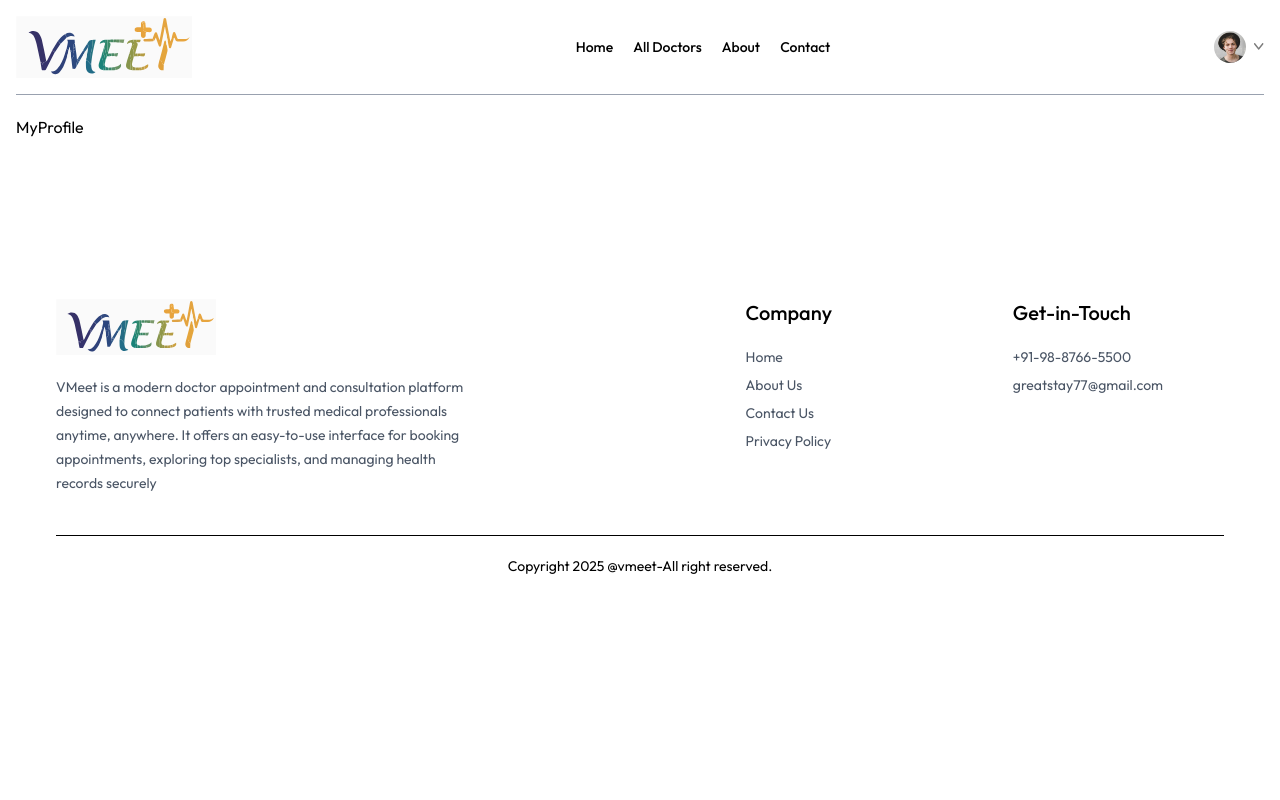
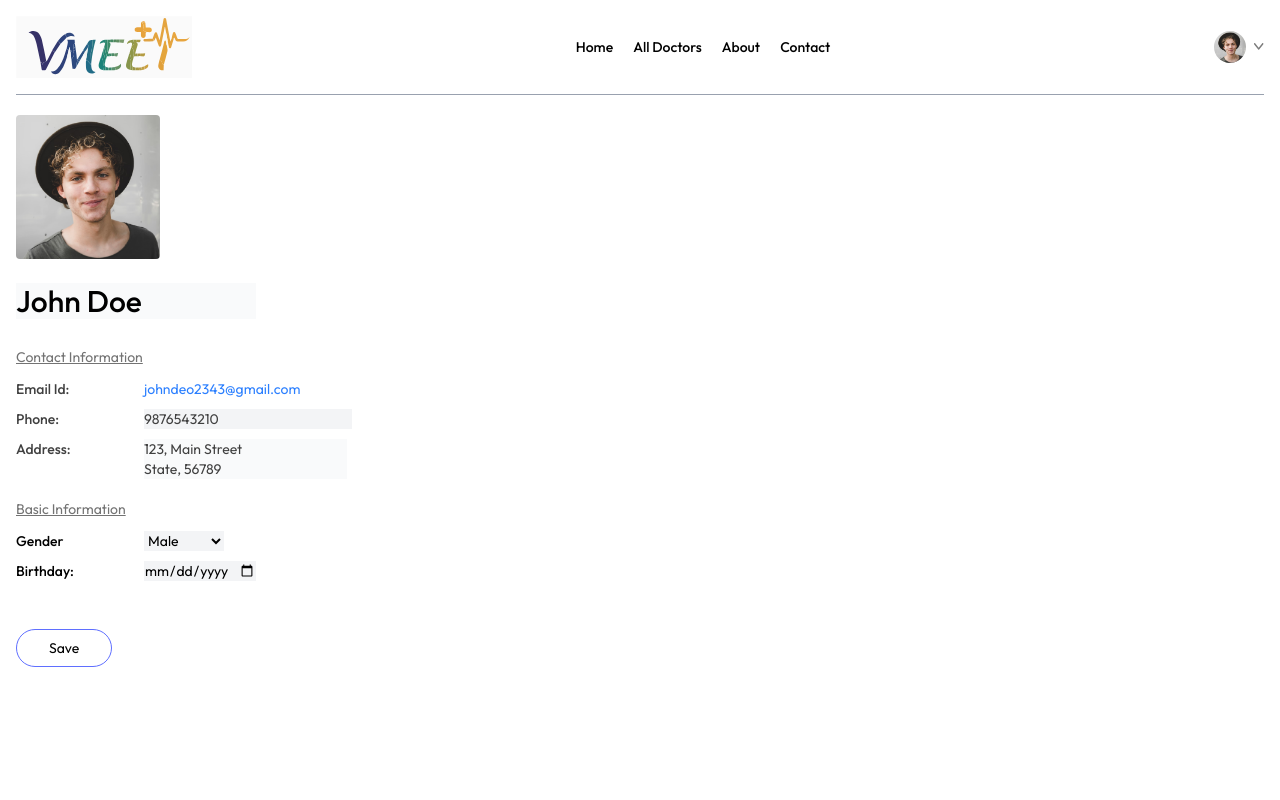
Before and after one commit to lppanwar/Vmeet_WebApp, a React (Vite) app: page /my-profile in a window 1280 px wide. Shown: the top 800 px of the page. Built offline with nearby package versions, Linux system fonts and the light colour scheme.

Commit message:
added new features

```diff
--- a/src/App.jsx
+++ b/src/App.jsx
@@ -21,7 +21,7 @@
         <Route path='/login' element={<Login />} />
         <Route path='/about' element={<About />} />
         <Route path='/contact' element={<Contact />} />
-        <Route path='/my-appointments' element={<MyAppointment />} />
+        <Route path='/my-appointment' element={<MyAppointment />} />
         <Route path='/my-profile' element={<MyProfile />} />
         <Route path='/doctors/appointment/:docId' element={<Appointment />} />
       </Routes>
--- a/src/components/Navbar.jsx
+++ b/src/components/Navbar.jsx
@@ -4,7 +4,7 @@
 
 const Navbar = () => {
   const navigate = useNavigate();
-
+  const [showMenu, setShowMenu] = useState();
   const [token, setToken] = useState(true);
 
   return (
@@ -61,7 +61,22 @@
             Create Account
           </button>
         )}
+        <img onClick={() => setShowMenu(true)} className="w-6 md:hidden" src={assets.menu_icon} alt="" />
+        {/* ------mobile menu------ */}
+        <div className={` ${showMenu ? 'fixed w-full' : 'h-0 w-0'} md:hidden right-0 top-0 bottom-0 z-20 overflow-hidden bg-white transition-all`}>
+          <div className="flex items-center justify-between px-5 py-6">
+            <img className="w-36" src={assets.vmeet} alt="" />
+            <img className="w-7" onClick={() => setShowMenu(false)} src={assets.cross_icon} alt="" />
+          </div>
+          <ul className="flex flex-col items-center gap-2 mt-5 px-5 text-lg font-medium">
+            <NavLink onClick={() => setShowMenu(false)} to="/"><p className="px-4 pyt-2 rounded inline-block" >Home</p></NavLink>
+            <NavLink onClick={() => setShowMenu(false)} to="/doctors"><p className="px-4 pyt-2 rounded inline-block" >All Doctors</p></NavLink>
+            <NavLink onClick={() => setShowMenu(false)} to="/about"><p className="px-4 pyt-2 rounded inline-block" >About</p></NavLink>
+            <NavLink onClick={() => setShowMenu(false)} to="/contact"><p className="px-4 pyt-2 rounded inline-block" >Contact</p></NavLink>
+          </ul>
+        </div>
       </div>
+
     </div>
   );
 };
--- a/src/context/TEMP.jsx
+++ b/src/context/TEMP.jsx
@@ -2,6 +2,7 @@
 import { doctors } from "../assets/assets";
 
 
+// eslint-disable-next-line react-refresh/only-export-components
 export const AppContext = createContext();
 
 const AppContextProvider = (props) => {
--- a/src/index.css
+++ b/src/index.css
@@ -21,3 +21,9 @@
 ::-webkit-scrollbar {
   @apply hidden;
 }
+
+@media (max-width:740px){
+  .active p{
+    @apply text-white bg-primary;
+  }
+}
--- a/src/pages/Home.jsx
+++ b/src/pages/Home.jsx
@@ -10,6 +10,7 @@
       <SpecialityMenu />
       <TopDoctors />
       <Banner />
+
     </div>
   )
 }
--- a/src/pages/Login.jsx
+++ b/src/pages/Login.jsx
@@ -2,7 +2,7 @@
 
 const Login = () => {
 
-  const [state, setState] = ('Sign up');
+  const [state, setState] = useState('sign up');
 
   const [email, setEmail] = useState('');
   const [password, setPassword] = useState('');
@@ -10,29 +10,37 @@
 
   const onSubmitHandler = async (event) => {
     event.preventDefault();
+    if (state === "Sign up") {
+      console.log("SIGN UP DATA:", name, email, password);
+    } else {
+      console.log("LOGIN DATA:", email, password);
+    }
   }
 
   return (
-
-    <form className='min-h-[80vh] flex items-center '>
-
-      <div>
-        <p>{state === 'Sign up' ? "Create Account" : "Login"}</p>
+    <form className='min-h-[80vh] flex items-center' onSubmit={onSubmitHandler}>
+      <div className='flex flex-col gap-3 m-auto items-start p-8 min-w-[340px] sm:min-w-96 border-xl text-zinc-600 text-sm shadow-lg'>
+        <p className='text-2xl font-semibold'>{state === 'Sign up' ? "Create Account" : "Login"}</p>
         <p>please {state === ' Sign up ' ? " Sign up" : "log in "} to book Appointment </p>
-
-        <div>
-          <p> Full Name   </p>
-          <input type="text" onChange={(e) => setName(e.target.name)} value={name} required />
+        {
+          state === 'Sign up' && <div className='w-full'>
+            <p> Full Name   </p>
+            <input className='border border-zinc-300 rounded w-full p-2 mt-1' type="name" onChange={(e) => setName(e.target.value)} value={name} required />
+          </div>
+        }
+        <div className='w-full'>
+          <p> Email   </p>
+          <input className='border border-zinc-300 rounded w-full p-2 mt-1' type="Email" onChange={(e) => setEmail(e.target.value)} value={email} required />
         </div>
-        <div>
-          <p> Email   </p>
-          <input type="Email" onChange={(e) => setName(e.target.name)} value={name} required />
+        <div className='w-full'>
+          <p> Password  </p>
+          <input className='border border-zinc-300 rounded w-full p-2 mt-1' type="Password" onChange={(e) => setPassword(e.target.value)} value={password} required />
         </div>
-        <div>
-          <p> Password  </p>
-          <input type="Password" onChange={(e) => setName(e.target.name)} value={name} required />
-        </div>
-        <button>{state === 'Sign up' ? "Create Account" : "Login"}</button>
+        <button className='bg-primary text-white w-full py-2 rounded-md text-base'>{state === 'Sign up' ? "Create Account" : "Login"}</button>
+        {
+          state === 'Sign up' ? <p> Already have an account? <span className='text-primary cursor-pointer' onClick={() => setState('Login')}> Login </span> </p> :
+            <p> Don't have an account? <span className='text-primary cursor-pointer' onClick={() => setState('Sign up')}> Sign up </span> </p>
+        }
       </div>
     </form>
   )
--- a/src/pages/MyAppointment.jsx
+++ b/src/pages/MyAppointment.jsx
@@ -1,10 +1,39 @@
+import { useContext } from "react"
+import { AppContext } from "../context/TEMP";
 
 const MyAppointment = () => {
+
+  const  { doctors } = useContext(AppContext);
+  console.log(doctors);
   return (
     <div>
-      <p>MyAppointment</p>
+     <p className="pb-3 mt-12 font-medium text-zinc-700 border-b" >My Appointment</p>
+     <div>
+       {
+        doctors.slice(0,3).map((items,index)=>(
+          <div className="grid grid-cols-[1fr_2fr] gap-4 sm:flex sm:ghap-6 py-2 border-b " key={index}>
+         <div>
+          <img className="w-32 bg-indigo-50" src={items.image} alt="" />
+         </div>
+         <div className="flex-1 text-sm text-zinc-600">
+          <p className="text-neutral-800 font-semibold" >{items.name}</p>
+          <p>{items.speciality}</p>
+          <p className="text-zinc-700 font-medium mt-1">Address:</p>
+          <p className="text-xs">{items.address.line1}</p>
+          <p className="text-xs">{items.address.line2}</p>
+          <p className="text-xs mt-1"><span className="text-sm text-shadow-neutral-700 font-medium">Date & Time</span> 25, july, 2024 | 8:30 PM</p>
+         </div>
+         <div></div>
+         <div className="flex flex-col gap-2 justify-end">
+          <button className="text-sm text-stone-500 text-center sm:min-w-48 py-2 border rounded hover:bg-primary hover:text-white transition-all duration-300 ">Pay Online</button>
+          <button  className="text-sm text-stone-500 text-center sm:min-w-48 py-2 border rounded hover:bg-red-600 hover:text-white transition-all duration-300"> Cancel Appointment</button>
+         </div>
+          </div>
+        ))
+       }
+     </div>
     </div>
   )
 }
 
-export default MyAppointment
+export default MyAppointment;
--- a/src/pages/MyProfile.jsx
+++ b/src/pages/MyProfile.jsx
@@ -1,7 +1,73 @@
+import { useState } from 'react';
+import { assets } from '../assets/assets';
 const MyProfile = () => {
+
+  const [userData, setUserData] = useState({
+    name: 'John Doe',
+    image: assets.profile_pic,
+    email: 'johndeo2343@gmail.com',
+    Phone: '9876543210',
+    address: {
+      line1: '123, Main Street',
+      line2: 'State, 56789',
+    },
+    gender: 'male',
+    dob: '01-01-1990'
+  });
+  const [isEdit, setIsEdit] = useState(true);
+
   return (
-    <div>
-      MyProfile
+    <div className='max-w-lg flex flex-col gap-2 text-sm '>
+
+      <img className='w-36 rounded' src={userData.image} alt="" />
+      {
+        isEdit ? <input className=' bg-gray-50 text-3xl font-medium max-w-60 mt-4' type="text " value={userData.name} onChange={e => setUserData(prev => ({ ...prev, name: e.target.value }))} />
+          : <p className='font-medium text-3xl text-neutral-800 mt-4' >{userData.name}</p>
+      }
+      <hr className='bg-zinc-400 h-1px border-none ' />
+      <div>
+        <p className='text-neutral-500 underline mt-3 ' >Contact Information</p>
+        <div className='grid grid-cols-[1fr_3fr] gap-y-2.5 mt-3 text-neutral-700' >
+          <p className='font-medium' >Email Id:</p>
+          <p className='text-blue-500'>{userData.email}</p>
+          <p className='font-medium'>Phone:</p>
+          {
+            isEdit ? <input className='bg-gray-100 max-w-52' type="text " value={userData.Phone} onChange={e => setUserData(prev => ({ ...prev, Phone: e.target.value }))} />
+              : <p className='text-blue-400'>{userData.Phone}</p>
+          }
+          <p className='font-medium' >Address:</p>
+          {
+            isEdit ? <p>
+              <input className='bg-gray-50' type="text " value={userData.address.line1} onChange={e => setUserData(prev => ({ ...prev, address: { ...prev.address, line1: e.target.value } }))} />
+              <input className='bg-gray-50' type="text " value={userData.address.line2} onChange={e => setUserData(prev => ({ ...prev, address: { ...prev.address, line2: e.target.value } }))} />
+            </p> : <p className='text-gray-500' >{userData.address.line1},  <br />
+              {userData.address.line2}</p>
+          }
+        </div>
+      </div>
+      <div>
+        <p className='text-neutral-500 underline mt-3' > Basic Information</p>
+        <div className='grid grid-cols-[1fr_3fr] gap-y-2.5 mt-3 text-shadow-neutral-700'>
+          <p className='font-medium'>Gender</p> {
+            isEdit ? <select className='max-w-20 bg-gray-100' onChange={(e) => setUserData(prev => ({ ...prev, gender: e.target.value }))} value={userData.gender}>
+              <option value="Male">Male</option>
+              <option value="Female">female</option>
+            </select> : <p className='text-gray-400'>{userData.gender}</p>
+          }
+          <p className='font-medium'>Birthday:</p>
+          {
+            isEdit ? <input className='max-w-28 bg-gray-100' type="date" value={userData.dob} onChange={e => setUserData(prev => ({ ...prev, dob: e.target.value }))} />
+              : <p className=' text-gray-400'>{userData.dob}</p>
+          }
+
+        </div>
+      </div>
+      <div className='mt-10'>
+        {
+          isEdit ? <button className='border border-primary px-8 py-2 rounded-full hover:bg-primary hover:text-white transition-all' onClick={() => setIsEdit(false)}>Save</button>
+            :<button className='border border-primary px-8 py-2 rounded-full hover:bg-primary hover:text-white transition-all' onClick={() => setIsEdit(true)}>Edit</button>
+        }
+      </div >
     </div>
   );
 }
```
Also changed, not shown: src/pages/Doctors.jsx (+7 -3 lines).
